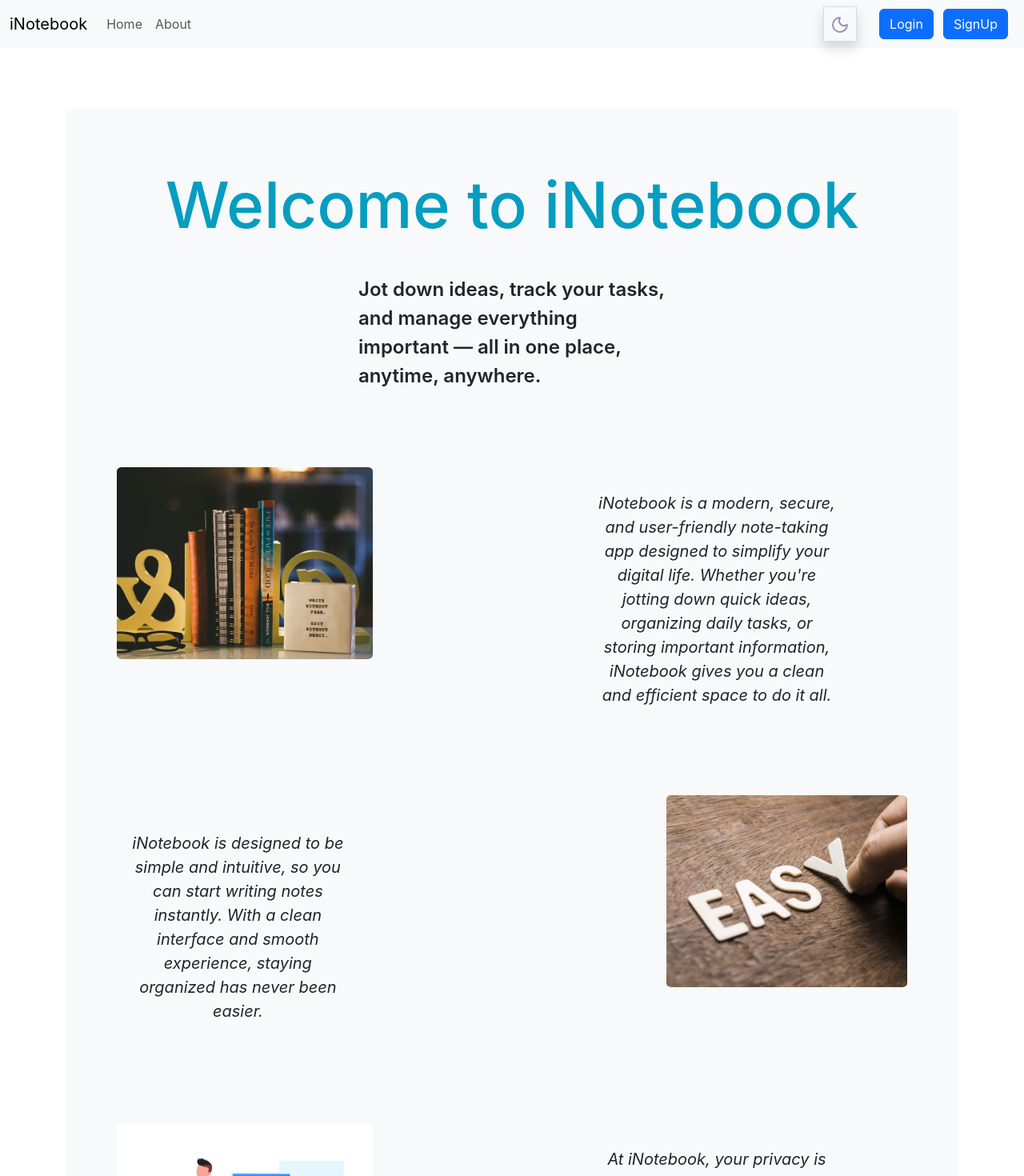
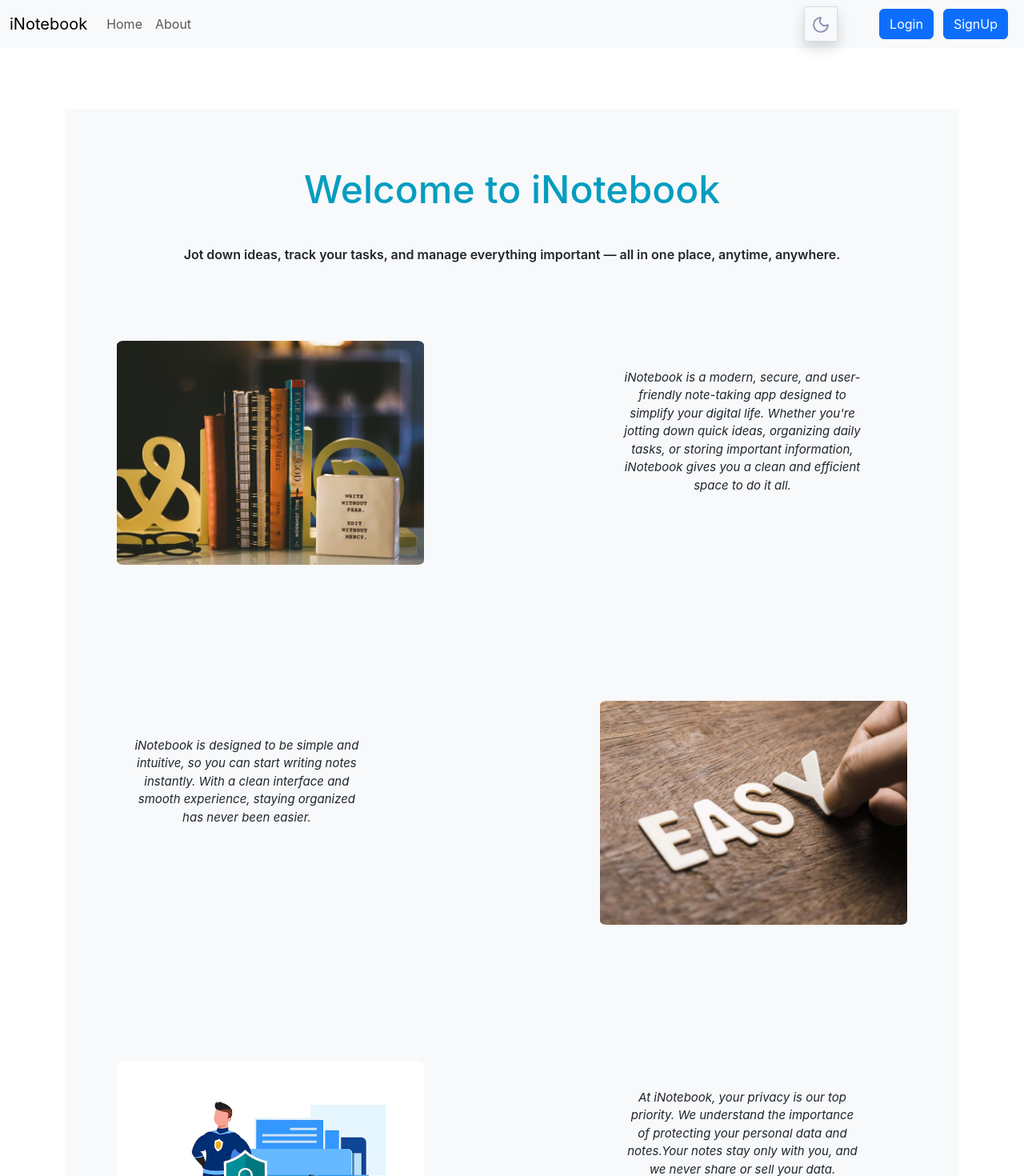
Before and after one commit to AkashTiwariOfficial/iNotebook, a React (Create React App) app: page /home in a window 1280 px wide. Shown: the top 1470 px of the page at 80% size. Built offline with nearby package versions, Linux system fonts and the light colour scheme; no server answers.

Commit message:
fixed frontend

```diff
--- a/public/index.html
+++ b/public/index.html
@@ -21,7 +21,7 @@
   <noscript>You need to enable JavaScript to run this app.</noscript>
   <div id="root"></div>
   <script src="https://kit.fontawesome.com/325cee8d62.js" crossorigin="anonymous"></script>
-  <script src="https://cdn.jsdelivr.net/npm/bootstrap@5.3.7/dist/js/bootstrap.bundle.min.js"
+ <script src="https://cdn.jsdelivr.net/npm/bootstrap@5.3.7/dist/js/bootstrap.bundle.min.js"
     integrity="sha384-ndDqU0Gzau9qJ1lfW4pNLlhNTkCfHzAVBReH9diLvGRem5+R9g2FzA8ZGN954O5Q"
     crossorigin="anonymous"></script>
 </body>
--- a/src/App.css
+++ b/src/App.css
@@ -93,8 +93,8 @@ body.dark #editnotes {
 .div1 {
   margin: 0px;
   padding: 0px;
-  height: 30vh;
-  width: 25vw;
+  height: 35dvh;
+  width: 30dvw;
   background-size: cover;
   background-repeat: no-repeat;
   background-position: center;
@@ -106,7 +106,7 @@ body.dark #editnotes {
 }
 
 .header {
-  font-size: 5rem;
+  font-size: 3rem;
   color: #059dc0;
 }
 
@@ -120,24 +120,25 @@ body.dark #editnotes {
   display: flex;
   justify-content: center;
   align-items: center;
-  padding: 5vh;
-  margin-top: 5vh;
-  margin-bottom: 10vh;
+  padding: 5dvh;
+  margin-top: 5dvh;
+  margin-bottom: 10dvh;
 }
 
 .div2 {
-  height: 25vh;
-  width: 25vw;
-  font-size: 20px;
-  padding-top: 5px;
+  height: 30dvh;
+  width: 25dvw;
+  padding-top: 10px;
+  font-size: 15px;
+  overflow: hidden;
 }
 
 .div-right {
-  margin-left: 15vw;
+  margin-left: 12dvw;
 }
 
 .div-left {
-  margin-right: 15vw;
+  margin-right: 10dvw;
   padding-top: 20px;
 }
 
@@ -159,3 +160,86 @@ body.dark .card-body {
   cursor: pointer;
   caret-color: #059dc0;
 }
+
+.heading {
+  max-width: 70dvw;
+  line-height: 1.5 ;
+}
+
+@media (max-width: 768px) {
+
+  .div-left {
+  margin-right: 2rem;
+  padding-top: 15px;
+}
+
+.div-right {
+  margin-left: 2rem;
+}
+
+.div2 {
+  width: 7rem;
+  font-size: 9px;
+  padding-top: 10px;
+  overflow: visible;
+}
+
+.main-div {
+  display: flex;
+  justify-content: center;
+  align-items: center;
+  padding: 1dvh;
+  margin-top: 1.5rem;
+  margin-bottom: 1.5rem;
+}
+
+.header {
+  font-size: 2rem;
+  color: #059dc0;
+}
+
+.heading {
+  max-width: 90dvw;
+  line-height: 1;
+  font-size: 0.7rem;
+}
+
+.div1 {
+  margin: 0px;
+  padding: 0px;
+  height: 5rem;
+  width: 8rem;
+  background-size: cover;
+  background-repeat: no-repeat;
+  background-position: center;
+  border-radius: 2%;
+  margin-bottom: 10px;
+  display: flex;
+  justify-content: center;
+  align-items: center;
+}
+
+.home-paragrapgh {
+  padding-top: 1.2rem;
+ height: 1.5rem;
+ font-size: 7px;
+}
+
+}
+
+@media (max-width: 768px) {
+  .auth-buttons {
+    width: 100%;
+    justify-content: flex-end;
+    margin-top: 10px;
+  }
+
+  .auth-buttons .btn {
+    font-size: 0.85rem;
+    padding: 6px 12px;
+  }
+
+  .auth-buttons.d-flex {
+    display: flex
+  }
+}
--- a/src/components/About.js
+++ b/src/components/About.js
@@ -19,7 +19,7 @@ export default function About(props) {
     <div>
       <div
         className="container py-5"
-        style={{ marginTop: "17vh", marginBottom: "10vh" }}
+        style={{ marginTop: "17dvh", marginBottom: "10dvh" }}
       >
         <div className="text-center mb-5">
           <h1 className="fw-bold text-primary">About iNotebook</h1>
--- a/src/components/AddNote.js
+++ b/src/components/AddNote.js
@@ -24,7 +24,7 @@ export default function AddNote(props) {
 
   return (
     <div>
-      <div className="container" style={{ marginTop: "17vh" }}>
+      <div className="container" style={{ marginTop: "17dvh" }}>
         <h1>Add Notes</h1>
         <form className="my-3">
           <div className="mb-3">
--- a/src/components/Contactus.js
+++ b/src/components/Contactus.js
@@ -51,7 +51,7 @@ export default function Contactus(props) {
   };
 
   return (
-    <div style={{ marginTop: "17vh", marginBottom: "10vh" }}>
+    <div style={{ marginTop: "17dvh", marginBottom: "10dvh" }}>
       <div className="container py-5">
         <div className="text-center mb-5">
           <h2 className="fw-bold text-primary">About iNotebook</h2>
--- a/src/components/Editnotes.js
+++ b/src/components/Editnotes.js
@@ -49,7 +49,7 @@ export default function Editnotes(props) {
   };
 
   return (
-    <div style={{ marginTop: "17vh", marginBottom: "25vh" }}>
+    <div style={{ marginTop: "17dvh", marginBottom: "25dvh" }}>
       <h1 className="my-4 py-3">Edit Notes</h1>
 
       <form className="my-3">
--- a/src/components/Homepage.js
+++ b/src/components/Homepage.js
@@ -12,6 +12,8 @@ export default function Homepage(props) {
 
   const { setProgress } = props;
 
+  const isMobile = window.innerWidth <= 768;
+
   const handleClick = () => {
     setProgress(12);
     setProgress(50);
@@ -24,28 +26,28 @@ export default function Homepage(props) {
     <div>
       <div
         className={`bg-${mode} min-h-screen w-screen py-10 px-4`}
-        style={{ marginTop: "17vh", marginBottom: "25vh" }}
+        style={{ marginTop: "17dvh", marginBottom: "25dvh" }}
       >
         <div className="text-center mb-10">
           <div className="container " id="title">
             <h1 className="header py-3 mt-5 pt-4">Welcome to iNotebook</h1>
           </div>
           <div className="d-flex justify-content-center">
-            <h4
-              className="fw-semibold text-start my-3"
-              style={{ maxWidth: "30vw", lineHeight: "1.5" }}
+            <h6
+              className="fw-semibold text-start my-3 heading"
             >
               Jot down ideas, track your tasks, and manage everything important
               — all in one place, anytime, anywhere.
-            </h4>
+            </h6>
           </div>
+          <div className="main-cont">
           <div className="container main-div">
             <div
               className="container div1"
-              style={{ backgroundImage: `url(${div1})`, marginRight: "15vw" }}
+              style={{ backgroundImage: `url(${div1})`, marginRight: isMobile ? "1rem" : "15dvw" }}
             ></div>
             <div className="container div2">
-              <p>
+              <p className="home-paragrapgh">
                 <i>
                   iNotebook is a modern, secure, and user-friendly note-taking
                   app designed to simplify your digital life. Whether you're
@@ -58,7 +60,7 @@ export default function Homepage(props) {
           </div>
           <div className="container main-div">
             <div className="container div2 div-left">
-              <p>
+              <p className="home-paragrapgh">
                 <i>
                   iNotebook is designed to be simple and intuitive, so you can
                   start writing notes instantly. With a clean interface and
@@ -74,10 +76,10 @@ export default function Homepage(props) {
           <div className="container main-div">
             <div
               className="container div1"
-              style={{ backgroundImage: `url(${div3})`, marginRight: "15vw" }}
+              style={{ backgroundImage: `url(${div3})`, marginRight: isMobile ? "1rem" : "15dvw" }}
             ></div>
             <div className="container div2">
-              <p>
+              <p className="home-paragrapgh" >
                 <i>
                   At iNotebook, your privacy is our top priority. We understand
                   the importance of protecting your personal data and notes.Your
@@ -86,6 +88,7 @@ export default function Homepage(props) {
                 </i>
               </p>
             </div>
+          </div>
           </div>
 
           {localStorage.getItem("token") ? (
@@ -127,7 +130,7 @@ export default function Homepage(props) {
               </p>
             </div>
           )}
-          <div className="container" style={{ paddingBottom: "10vh" }}></div>
+          <div className="container" style={{ paddingBottom: "10dvh" }}></div>
         </div>
       </div>
     </div>
--- a/src/components/Login.js
+++ b/src/components/Login.js
@@ -52,7 +52,7 @@ export default function Login(props) {
   return (
     <div
       className="container"
-      style={{ marginTop: "17vh", marginBottom: "25vh" }}
+      style={{ marginTop: "17dvh", marginBottom: "25dvh" }}
     >
       <h2 className="my-4">Login to use iNotebook</h2>
       <form onSubmit={handlerSubmit}>
--- a/src/components/Navbar.js
+++ b/src/components/Navbar.js
@@ -113,15 +113,16 @@ export default function Navbar(props) {
               </Link>
             </li>
           </ul>
-          <div style={{ display: "inline-block", position: "relative" }}>
+          <div  className="d-flex align-items-center mx-5"style={{ display: "inline-block", position: "relative" }}>
             <button
-              className={`p-2 rounded-full shadow bg-${mode} dark:bg-zinc-800 transition-all duration-300 hover:rotate-180 mx-4`}
+              className={`p-2 rounded-full shadow bg-${mode} dark:bg-zinc-800 transition-all duration-300 hover:rotate-180`}
               onClick={toggleMode}
               style={changeBorder()}
               onMouseEnter={show}
               onMouseLeave={hide}
               onTouchStart={show}
               onTouchEnd={hide}
+              onTouchCancel={hide}
             >
               {" "}
               {mode === "dark" ? (
@@ -145,7 +146,7 @@ export default function Navbar(props) {
           </div>
 
           {!localStorage.getItem("token") ? (
-            <form className="d-flex">
+           <div className="d-flex auth-buttons">
               <Link
                 className="btn btn-primary mx-1"
                 to="/login"
@@ -162,11 +163,12 @@ export default function Navbar(props) {
               >
                 SignUp
               </Link>
-            </form>
+          </div>
           ) : (
+            <div className="d-flex auth-buttons">
             <button className="btn btn-primary mx-4" onClick={handleLogout}>
               Logout
-            </button>
+            </button></div>
           )}
         </div>
       </div>
--- a/src/components/Signup.js
+++ b/src/components/Signup.js
@@ -69,7 +69,7 @@ export default function Signup(props) {
   return (
     <div
       className="container"
-      style={{ marginTop: "17vh", marginBottom: "25vh" }}
+      style={{ marginTop: "17dvh", marginBottom: "25dvh" }}
     >
       <h2 className="my-4">Signup to create a account on iNotebook</h2>
       <form onSubmit={handlerSubmit}>
--- a/src/components/Usernotes.js
+++ b/src/components/Usernotes.js
@@ -9,7 +9,7 @@ export default function Usernotes(props) {
   const { setProgress } = props;
 
   return (
-    <div style={{ marginTop: "17vh", marginBottom: "25vh" }}>
+    <div style={{ marginTop: "17dvh", marginBottom: "25dvh" }}>
       <div className={`bg-${mode} p-4 rounded shadow-sm w-100`}>
         <Notes setProgress={setProgress} />
       </div>
```
Also changed, not shown: src/components/Alert.js (+8 -0 lines), 1 other file (tests, documents, lock files or other folders).
